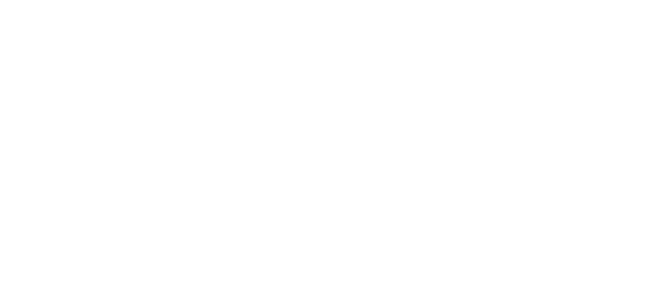
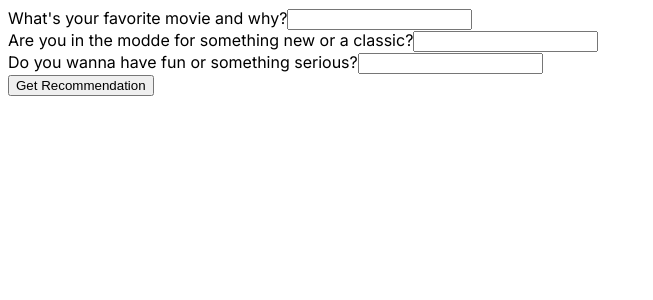
Before and after one commit to jaebungs/movie-recommendation, a Next.js app: page / in a window 1280 px wide. Shown: the top 300 px of the page, without its empty margins (0-653 px from the left). Built offline with nearby package versions, Linux system fonts and the light colour scheme.

Commit message:
add questions UI

```diff
--- a/app/page.tsx
+++ b/app/page.tsx
@@ -1,13 +1,61 @@
-import Image from 'next/image'
+'use client'
+
+import React, { useState } from 'react';
 import Layout from '@/components/Layout'
 import { Questions } from '@/components'
 
+type AnswerType = {
+  questionId: string;
+  answer: string;
+}
 
+const questionList = [
+  {
+    id: '1',
+    text: "What's your favorite movie and why?"
+  },
+  {
+    id: '2',
+    text: "Are you in the modde for something new or a classic?"
+  },
+  {
+    id:'3',
+    text: "Do you wanna have fun or something serious?"
+  },
+]
 
 export default function Home() {
+  const [answer, setAnswer] = useState<AnswerType[]>([]);
+
+  const updateAnswer = (questionId: string, answeredText: string) => {
+    setAnswer(prevAnswers => {
+      const existAnswer = prevAnswers.findIndex(answer => answer.questionId === questionId)
+
+      if (existAnswer > -1) {
+        const updatedAnswer = [...prevAnswers]
+        updatedAnswer[existAnswer] = {questionId, answer: answeredText}
+
+        return updatedAnswer
+      } else {
+        return [...prevAnswers, {questionId, answer: answeredText}]
+      }
+    })
+  }
+
+  const formSubmit = (e: React.FormEvent) => {
+    e.preventDefault()
+    console.log(answer)
+  }
+
   return (
     <Layout>
-      {/* <Questions /> */}
+      <form onSubmit={formSubmit}>
+        {questionList.map( question => (
+          <Questions key={question.id} id={question.id} question={question.text} updateAnswer={updateAnswer}/>
+        ))}
+
+        <button type="submit">Get Recommendation</button>
+      </form>
     </Layout>
   )
 }
--- a/components/Questions.tsx
+++ b/components/Questions.tsx
@@ -4,7 +4,7 @@
 type QuestionsProps = {
     id: string
     question: string,
-    updateAnswer: (id: string, answer: string) => void;
+    updateAnswer: (questionId: string, answeredText: string) => void;
 }
 
 const Questions = ({ id, question, updateAnswer} : QuestionsProps) => {
```
